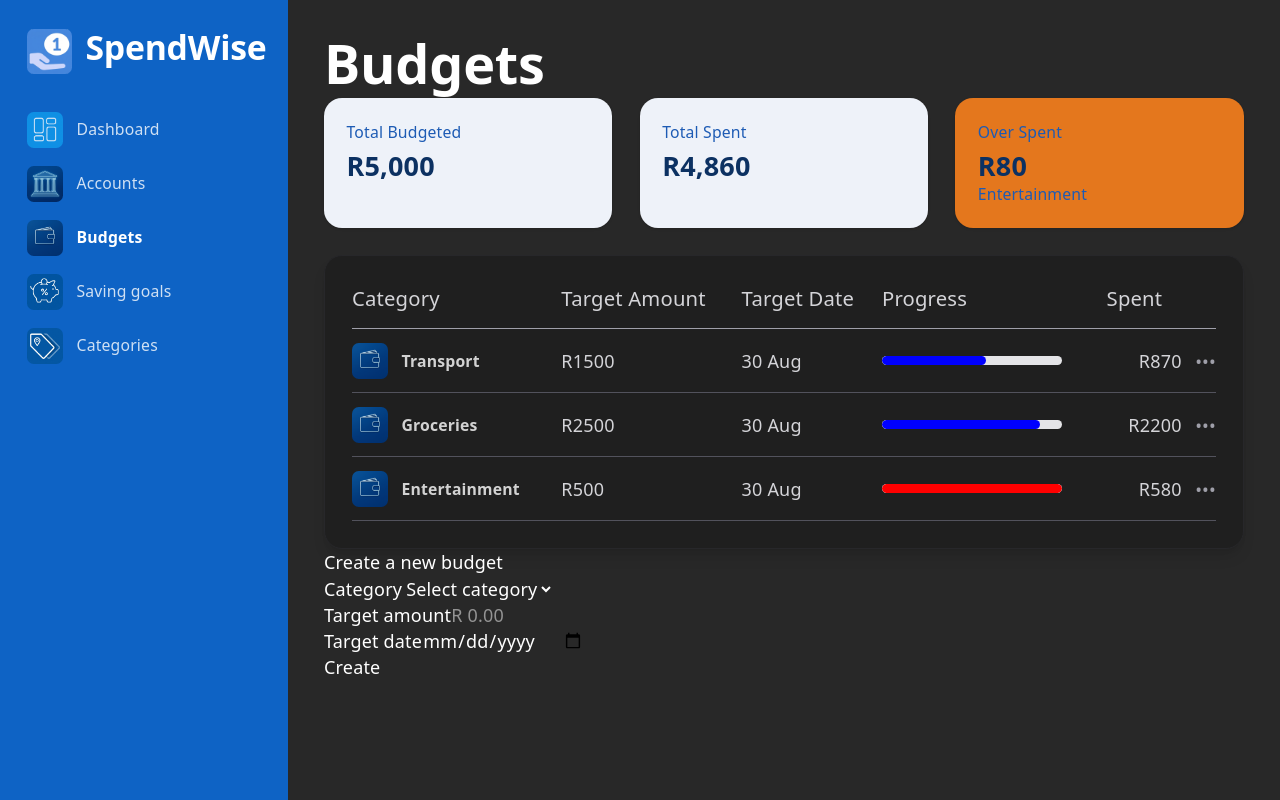
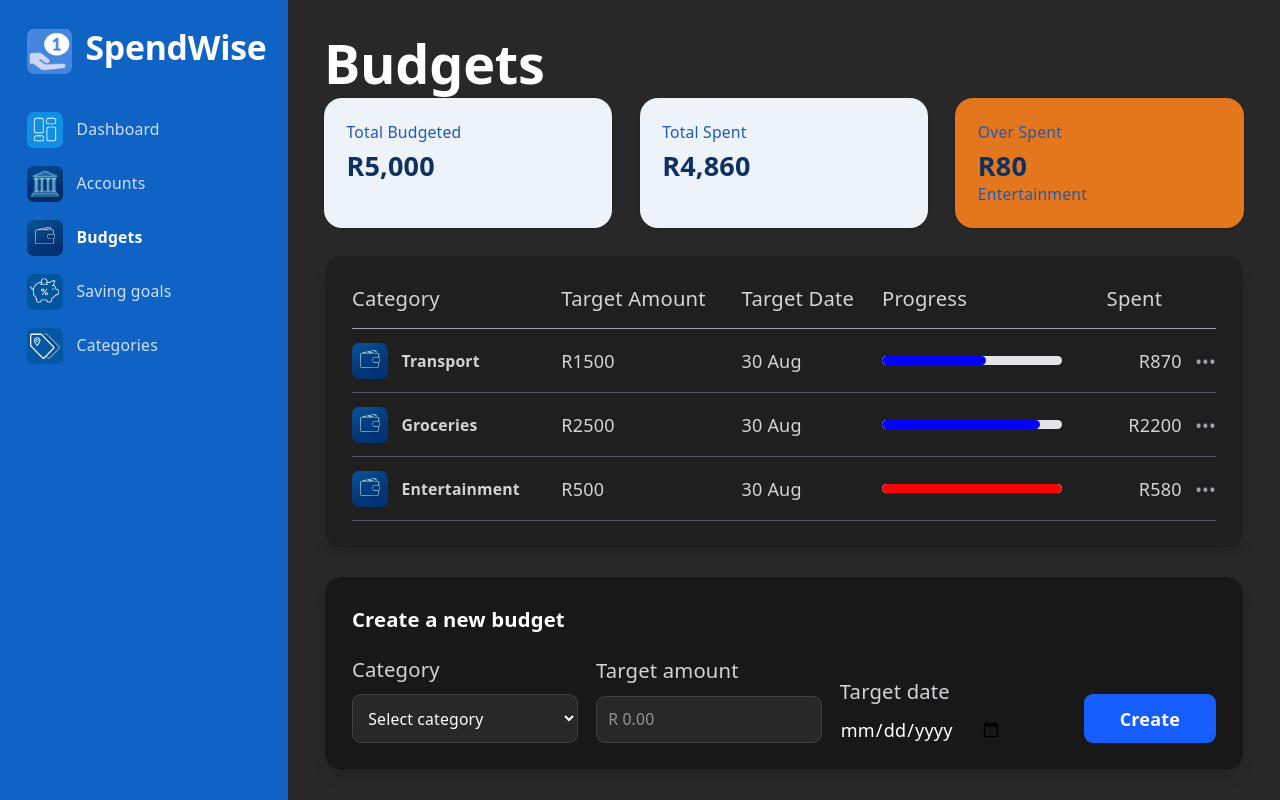
Before and after one commit to eri892821/SpendWise2, a React (Vite) app in the folder SpendWise/: page /budgets in a window 1280 px wide. Built offline with nearby package versions, Linux system fonts and the light colour scheme.

Commit message:
added necessary tailwind classname tags to code to match dahsboard UI

```diff
--- a/SpendWise/src/Budgets.jsx
+++ b/SpendWise/src/Budgets.jsx
@@ -104,14 +104,19 @@ function Budgets (){
 
 
 {/* Budget Form*/}
-<div className="form-box">
-  <h3>Create a new budget</h3>
+<div className="bg-[#181818] text-white p-6 rounded-2xl shadow-lg border border-zinc-800 mt-6 w-full">
+  <h3 className="text-lg font-bold mb-4">Create a new budget</h3>
 
-  <form onSubmit={handleSubmit}>
+  <form onSubmit={handleSubmit}className="flex items-end gap-4">
     {/* Field 1: category */}
-    <div className="form-field">
-      <label>Category</label>
-      <select value={category} onChange={(e) => setCategory(e.target.value)} required>
+    <div className="flex-1">
+      <label className="block text-lg text-zinc-300 mb-2">Category</label>
+      <select
+        value={category}
+        onChange={(e) => setCategory(e.target.value)}
+        className="w-full bg-[#282828] border border-zinc-700 rounded-lg p-2.5 text-sm text-white focus:outline-none focus:border-blue-500"
+        required>
+
         <option value="">Select category</option>
         <option value="Transport">Transport</option>
         <option value="Groceries">Groceries</option>
@@ -119,28 +124,33 @@ function Budgets (){
       </select>
     </div>
 
-    <div className="form-field">
-      <label>Target amount</label>
+    <div className="flex-1">
+      <label className="block text-lg text-zinc-300 mb-2">Target amount</label>
       <input
         type="number"
         placeholder="R 0.00"
         value={target}
         onChange={(e) => setTarget(e.target.value)}
+        className="w-full bg-[#282828] border border-zinc-700 rounded-lg p-2.5 text-sm text-white focus:outline-none focus:border-blue-500"
         required
       />
     </div>
 
-    <div className="form-field">
-      <label>Target date</label>
+    <div className="flex-1">
+      <label className="block text-lg text-zinc-300 mb-2">Target date</label>
       <input
         type="date"
         value={date}
+        classname="w-full bg-[#282828] border border-zinc-700 rounded-lg p-2.5 text-sm text-white focus:outline-none focus:border-blue-500"
         onChange={(e) => setDate(e.target.value)}
         required
       />
     </div>
 
-   <button type="submit">Create</button>
+   <button type="submit" className="bg-blue-600 hover:bg-blue-500 text-white font-semibold px-8 py-2.5 rounded-lg transition-colors">
+    Create
+   </button>
+
   </form>
 </div>
 </div>
```
Also changed, not shown: 1 other file (tests, documents, lock files or other folders).
